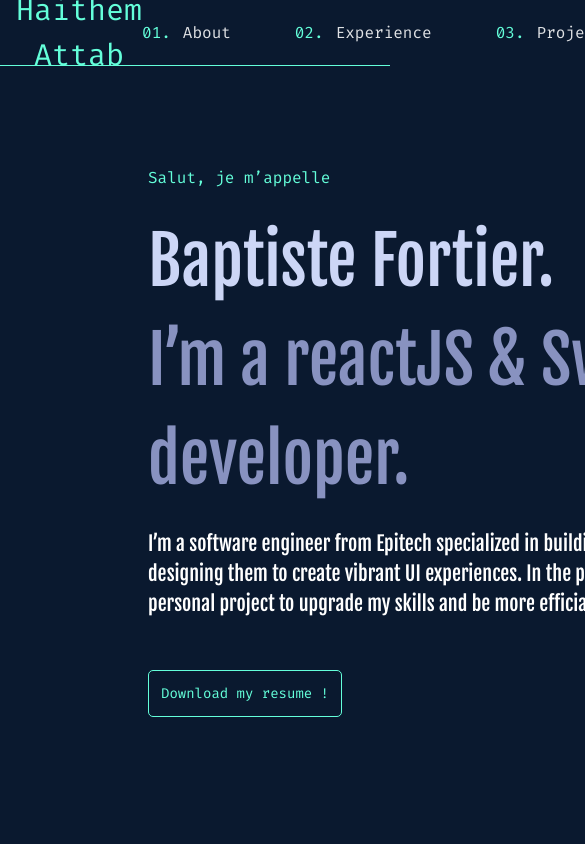
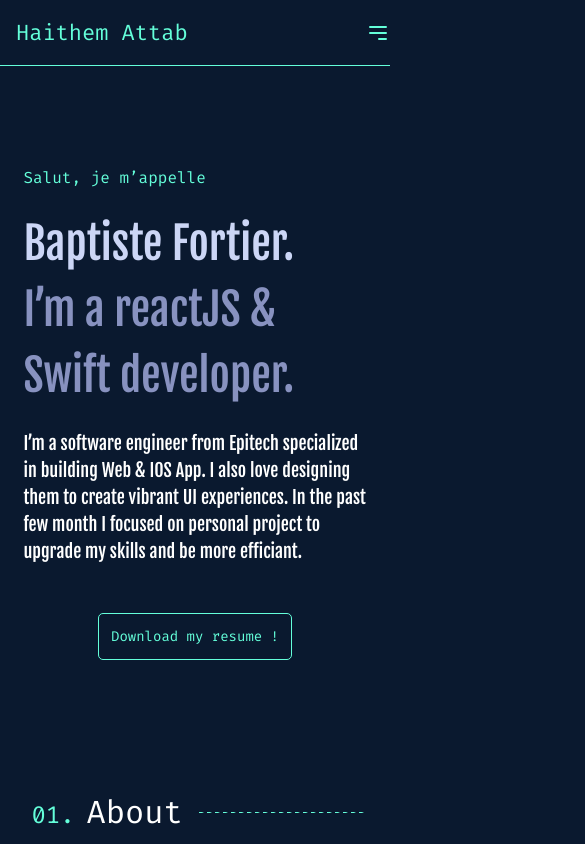
Before and after one commit to dmc0001/haitham-attab, a React (Vite) app: page / in a window 390 px wide. Shown: the top 844 px of the page, 585 px wide, since content can reach past the window. Built offline with nearby package versions, Linux system fonts and the light colour scheme.

Commit message:
starting responcive design

```diff
--- a/src/App.jsx
+++ b/src/App.jsx
@@ -1,26 +1,23 @@
-import Navbar from "./components/Navbar"
-import Hero from "./components/Hero"
-import About from "./components/About"
-import Exp from "./components/Exp"
-import Projects from "./components/Projects"
-import Contact from "./components/Contact"
+import Navbar from "./components/Navbar";
+import Hero from "./components/Hero";
+import About from "./components/About";
+import Exp from "./components/Exp";
+import Projects from "./components/Projects";
+import Contact from "./components/Contact";
 
 function App() {
-
   return (
     <>
-       <Navbar />
-       <div className="ml-[140px] mr-[115px] flex flex-col gap-52">
-       <Hero />
-       <About/>
-       <Exp/>
-       <Projects/>
-       <Contact/>
-
-       </div>
-
+      <Navbar />
+      <div className=" mx-[6%] md:ml-[90px] md:mr-[80px] lg:ml-[140px] lg:mr-[115px] flex flex-col gap-32 md:gap-44 lg:gap-52">
+        <Hero />
+        <About />
+        <Exp />
+        <Projects />
+        <Contact />
+      </div>
     </>
-  )
+  );
 }
 
-export default App
+export default App;
--- a/src/components/Hero.jsx
+++ b/src/components/Hero.jsx
@@ -1,16 +1,16 @@
 const Hero = () => {
   return (
-    <main className="w-[703px] flex flex-col gap-[21px] ml-[8px] mt-[100px]">
+    <main className="lg:w-[703px] flex flex-col gap-[21px] md:ml-[8px] mt-[100px]">
       <p className="text-[#64FFDA] font-fira">Salut, je m’appelle</p>
       <div className="flex flex-col">
-        <h1 className="text-[66px] font-fjalla text-[#CCD6F6] leading-normal">
+        <h1 className="text-[44px] md:text-[55px] lg:text-[66px] font-fjalla text-[#CCD6F6] leading-normal">
           Baptiste Fortier.
         </h1>
-        <h1 className="text-[66px] font-fjalla text-[#8892C0] leading-normal">
+        <h1 className="text-[44px] md:text-[55px] lg:text-[66px] font-fjalla text-[#8892C0] leading-normal">
           I’m a reactJS & Swift developer.
         </h1>
       </div>
-      <p className="text-[#fff] text-[20px] font-fjalla">
+      <p className="text-[#fff] text-[18px] md:text-[20px] font-fjalla">
         I’m a software engineer from Epitech specialized in building Web & IOS
         App. I also love designing them to create vibrant UI experiences. In the
         past few month I focused on personal project to upgrade my skills and be
@@ -18,9 +18,12 @@ const Hero = () => {
         <br />
         <br />
       </p>
+      <div className="w-full flex justify-center">
       <button className="text-[#64FFDA] border-[0.5px] font-fira text-[14px] w-fit p-3 rounded-[5px] border-[#64FFDA]">
         Download my resume !
       </button>
+      </div>
+
     </main>
   );
 };
--- a/src/components/Navbar.jsx
+++ b/src/components/Navbar.jsx
@@ -1,32 +1,66 @@
 import { navLinks } from "../constatns";
+import { useState } from "react";
 
 const Navbar = () => {
+  const [isMenuOpen, setMenuOpen] = useState(false);
+
+  const toggleMenu = () => {
+    setMenuOpen(!isMenuOpen);
+  };
+
   return (
     <header className="w-full h-[66px] flex border-b-[0.5px] border-solid border-[#64FFDA]">
       <div className="flex h-full flex-col justify-center ml-4">
-        <p className="text-[#64FFDA] text-center text-[30px] font-[400] font-fira">
+        <p className="text-[#64FFDA] text-center text-[22px] md:text-[27px] lg:text-[30px] font-[400] font-fira">
           Haithem Attab
         </p>
       </div>
 
       <div className="flex-grow"></div>
 
-      <div className="flex h-full justify-center gap-16 mr-8">
-      {navLinks.map((link,index) => {
-        return(
-            <div key={link.id} className="h-full flex gap-3 items-center">
+      {/* Hamburger menu icon for md and small devices */}
+      <div className="md:hidden cursor-pointer flex items-center" onClick={toggleMenu}>
+        <svg
+          className="h-6 w-6 text-[#64FFDA] block"
+          fill="none"
+          stroke="currentColor"
+          viewBox="0 0 24 24"
+          xmlns="http://www.w3.org/2000/svg"
+        >
+          {/* Hamburger icon */}
+          <path
+            strokeLinecap="round"
+            strokeLinejoin="round"
+            strokeWidth="2"
+            d="M4 6h16M4 12h16m-7 6h7"
+          ></path>
+        </svg>
+      </div>
 
-            <span className="text-[#64FFDA] font-fira">0{index+1}.</span>
+      {/* Menu items for large devices */}
+      <div className="hidden md:flex h-full justify-center gap-16 mr-8">
+        {navLinks.map((link, index) => (
+          <div key={link.id} className="h-full flex gap-3 items-center">
+            <span className="text-[#64FFDA] font-fira">0{index + 1}.</span>
             <span className="font-fira ">{link.title}</span>
+          </div>
+        ))}
+      </div>
 
-
+      {/* Menu items for md and small devices */}
+      {isMenuOpen && (
+        <div className="md:hidden absolute top-[66px] left-0 w-full bg-black text-white">
+          {navLinks.map((link, index) => (
+            <div key={link.id} className="p-4">
+              <span className="text-[#64FFDA] font-fira">0{index + 1}.</span>
+              <span className="font-fira ">{link.title}</span>
             </div>
-
-        )
-      })}
-      </div>
+          ))}
+        </div>
+      )}
     </header>
   );
 };
 
+
 export default Navbar;
```
